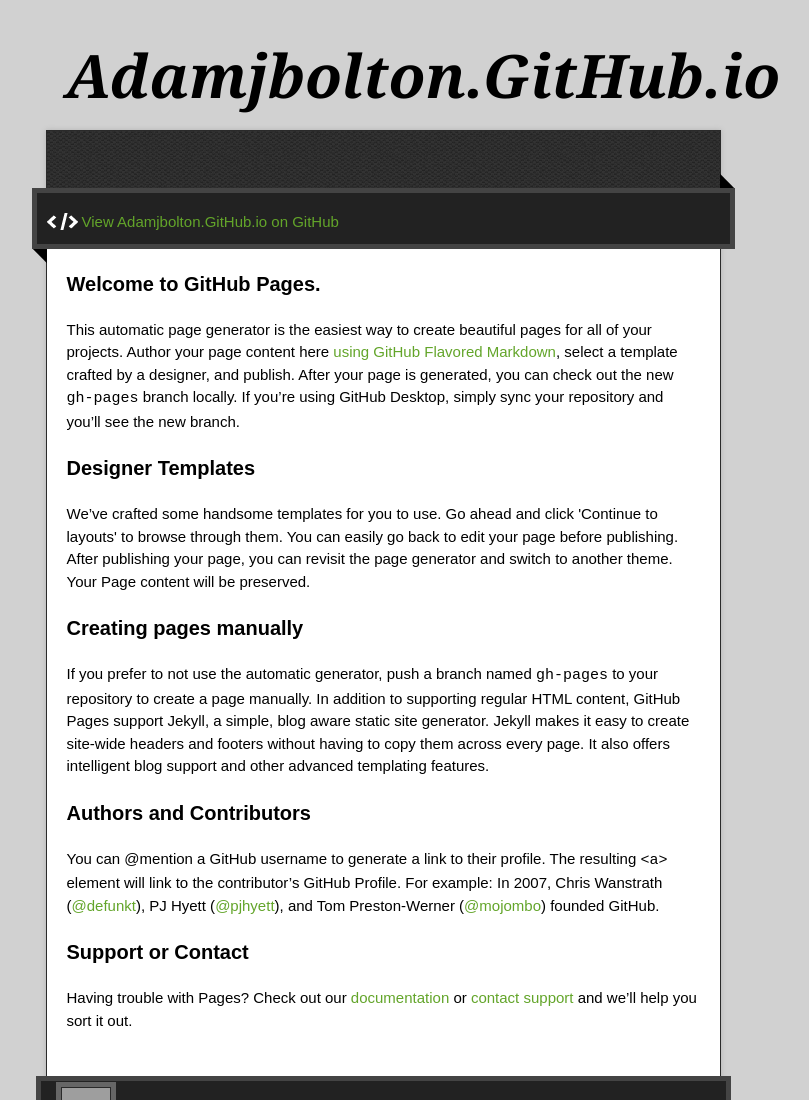
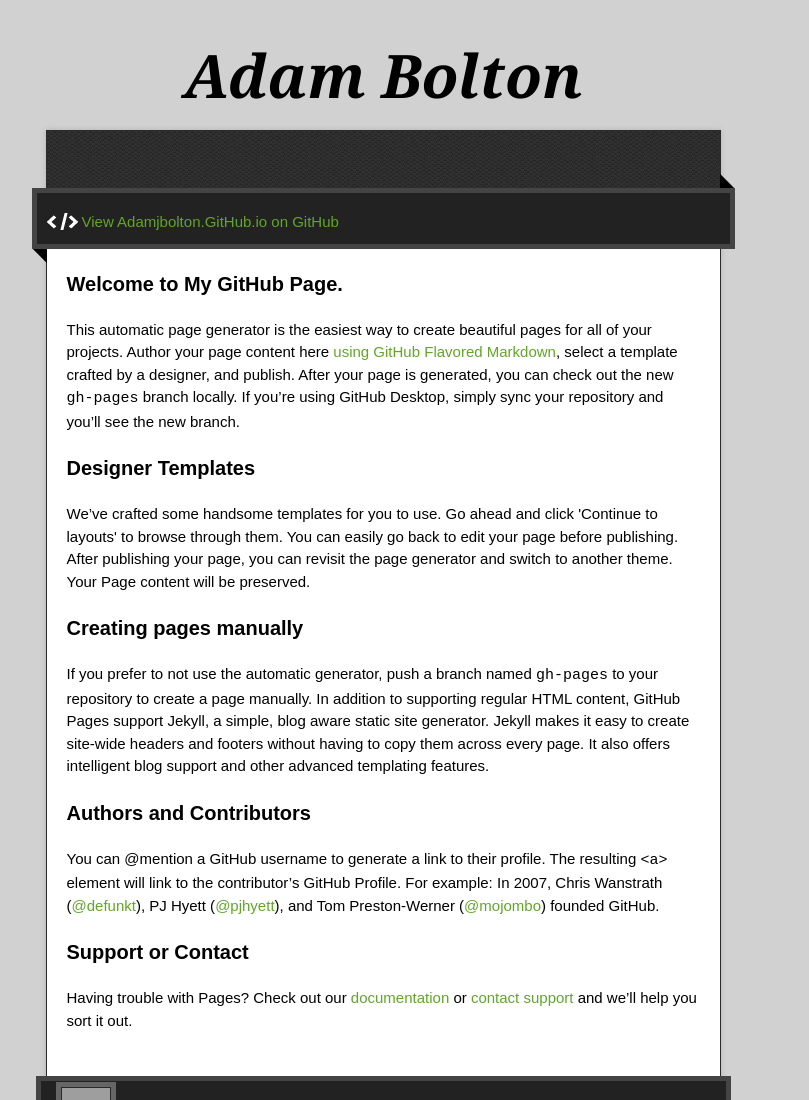
Before and after one commit to adamjbolton/adamjbolton.github.io, a plain HTML site: page index.html in a window 1280 px wide. Shown: the top 1100 px of the page, without its empty margins (257-1066 px from the left). Drawn offline with nearby package versions, Linux system fonts and the light colour scheme; grey boxes are pictures that could not be loaded.

Commit message:
Update index.html

```diff
--- a/index.html
+++ b/index.html
@@ -22,7 +22,7 @@
 
   <div class="wrapper">
     <header>
-      <h1 class="title">Adamjbolton.GitHub.io</h1>
+      <h1 class="title">Adam Bolton</h1>
     </header>
     <div id="container">
       <p class="tagline"></p>
@@ -35,7 +35,7 @@
         </div>
         <article class="markdown-body">
           <h3>
-<a id="welcome-to-github-pages" class="anchor" href="#welcome-to-github-pages" aria-hidden="true"><span aria-hidden="true" class="octicon octicon-link"></span></a>Welcome to GitHub Pages.</h3>
+<a id="welcome-to-my-github-page" class="anchor" href="#welcome-to-my-github-page" aria-hidden="true"><span aria-hidden="true" class="octicon octicon-link"></span></a>Welcome to My GitHub Page.</h3>
 
 <p>This automatic page generator is the easiest way to create beautiful pages for all of your projects. Author your page content here <a href="https://guides.github.com/features/mastering-markdown/">using GitHub Flavored Markdown</a>, select a template crafted by a designer, and publish. After your page is generated, you can check out the new <code>gh-pages</code> branch locally. If you’re using GitHub Desktop, simply sync your repository and you’ll see the new branch.</p>
 
```
